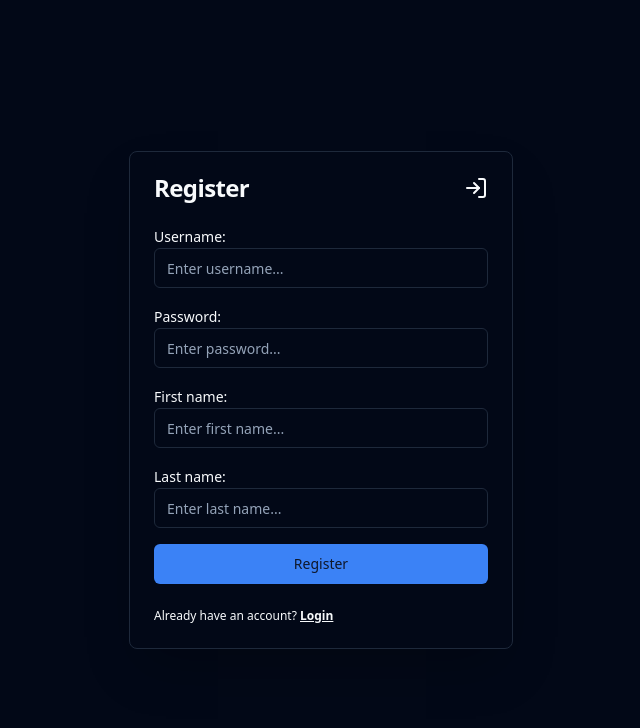
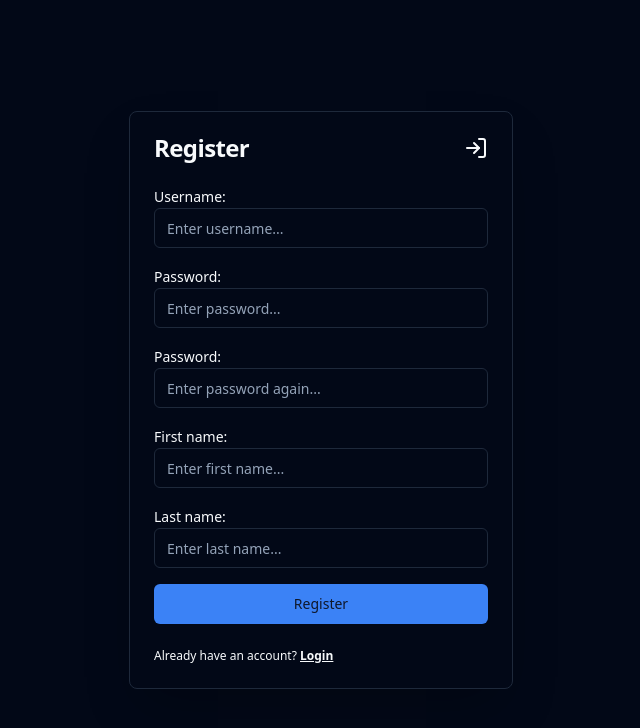
Before and after one commit to pazgu/NoteNimbus, a React (Vite) app: page /auth/register in a window 1280 px wide. Shown: the top 728 px of the page, without its empty margins (319-959 px from the left). Built offline with nearby package versions, Linux system fonts and the light colour scheme.

Commit message:
added registeration

```diff
--- a/src/pages/RegisterPage.jsx
+++ b/src/pages/RegisterPage.jsx
@@ -1,3 +1,4 @@
+/* eslint-disable no-unused-vars */
 
 import {
   Card,
@@ -9,10 +10,56 @@ import {
 import { Input } from "@/components/ui/input";
 import { Label } from "@/components/ui/label";
 import { Button } from "@/components/ui/button";
-import { Link } from "react-router-dom";
+import { Link, useNavigate } from "react-router-dom";
 import { LogIn } from "lucide-react";
+import { useState } from "react";
+import api from "@/services/api.service";
 
 function RegisterPage() {
+  const navigate = useNavigate();
+  const [loading, setLoading] = useState(false);
+  const [error, setError] = useState("");
+  const [formData, setFormData] = useState({
+    username: "",
+    password: "",
+    confirmPassword: "",
+    firstName: "",
+    lastName: "",
+  });
+
+  const handleSubmit = async (event) => {
+    event.preventDefault();
+    setError("");
+    try {
+      setLoading(true);
+      const newUser = {
+        username: formData.username,
+        password: formData.password,
+        confirmPassword: formData.confirmPassword,
+        firstName: formData.firstName,
+        lastName: formData.lastName,
+      };
+      await api.post(`auth/register`, newUser);
+      navigate('/auth/login')
+    } catch (error) {
+      if (error.response && error.response.status === 400) {
+        setError("User already exists. Please choose a different username.");
+      } else {
+        setError("An error occurred during registration. Please try again.");
+      }
+    } finally {
+      setLoading(false);
+    }
+  };
+
+  const handleChange = (event) => {
+    const { name, value } = event.target;
+    setFormData((prevData) => ({
+      ...prevData,
+      [name]: value,
+    }));
+  };
+
   return (
     <Card className="shadow-2xl min-w-96">
       <CardHeader>
@@ -21,24 +68,47 @@ function RegisterPage() {
         </CardTitle>
       </CardHeader>
       <CardContent>
-        <form className="flex flex-col gap-4">
+        <form className="flex flex-col gap-4" onSubmit={handleSubmit}>
           <div>
             <Label>Username:</Label>
-            <Input placeholder="Enter username..." />
+            <Input
+              placeholder="Enter username..."
+              name="username"
+              value={formData.username}
+              onChange={handleChange}/>
           </div>
           <div>
             <Label>Password:</Label>
-            <Input type="password" placeholder="Enter password..." />
+            <Input type="password"
+              placeholder="Enter password..."
+              name="password"
+              value={formData.password}
+              onChange={handleChange}/>
+          </div>
+          <div>
+            <Label>Password:</Label>
+            <Input type="password"
+              placeholder="Enter password again..."
+              name="confirmPassword"
+              value={formData.confirmPassword}
+              onChange={handleChange}/>
           </div>
           <div>
             <Label>First name:</Label>
-            <Input placeholder="Enter first name..." />
+            <Input
+              placeholder="Enter first name..."
+              name="firstName"
+              value={formData.firstName}
+              onChange={handleChange}/>
           </div>
           <div>
             <Label>Last name:</Label>
-            <Input placeholder="Enter last name..." />
+            <Input
+              placeholder="Enter last name..."
+              name="lastName"
+              value={formData.lastName}
+              onChange={handleChange}/>
           </div>
-
           <Button>Register</Button>
         </form>
       </CardContent>
```
